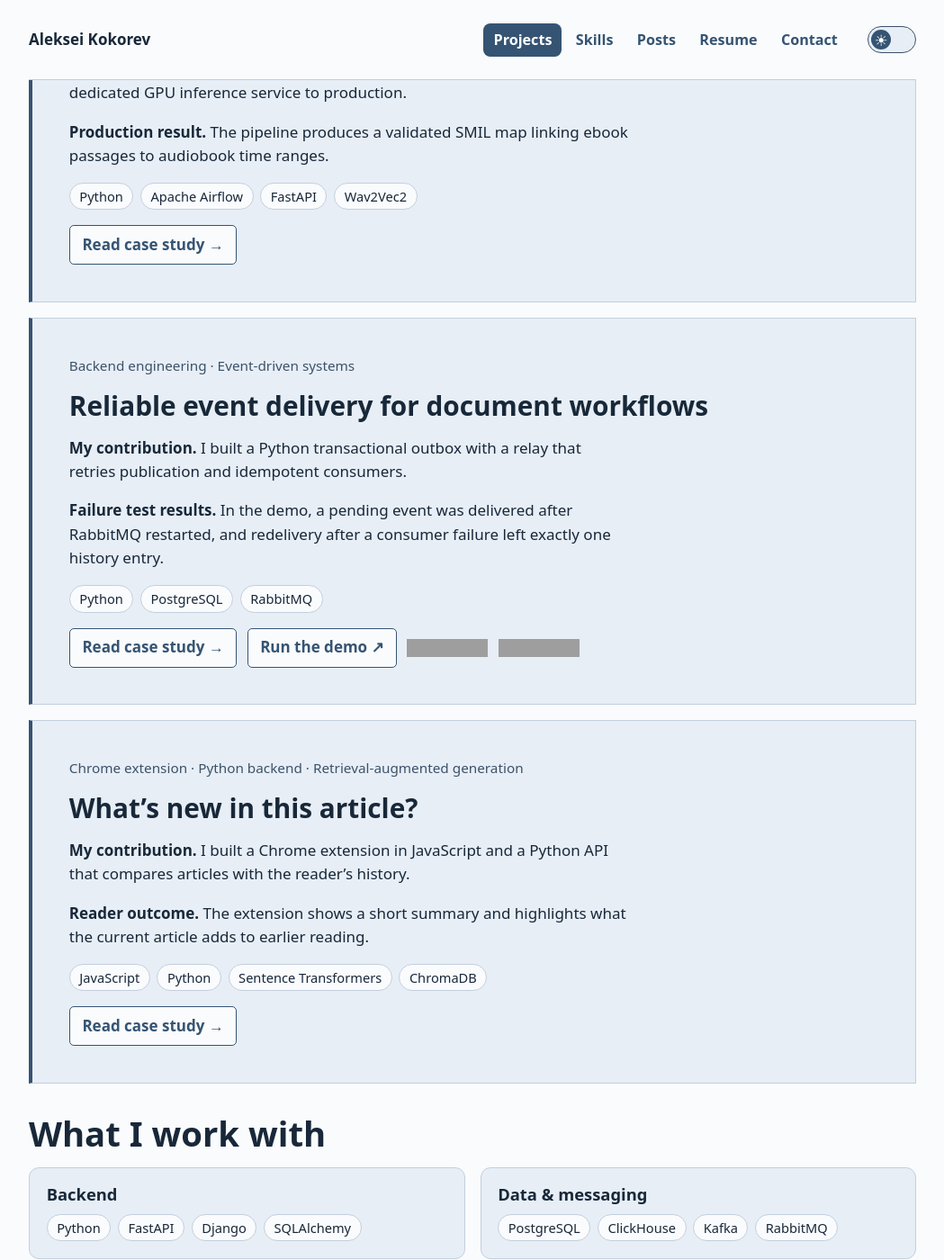
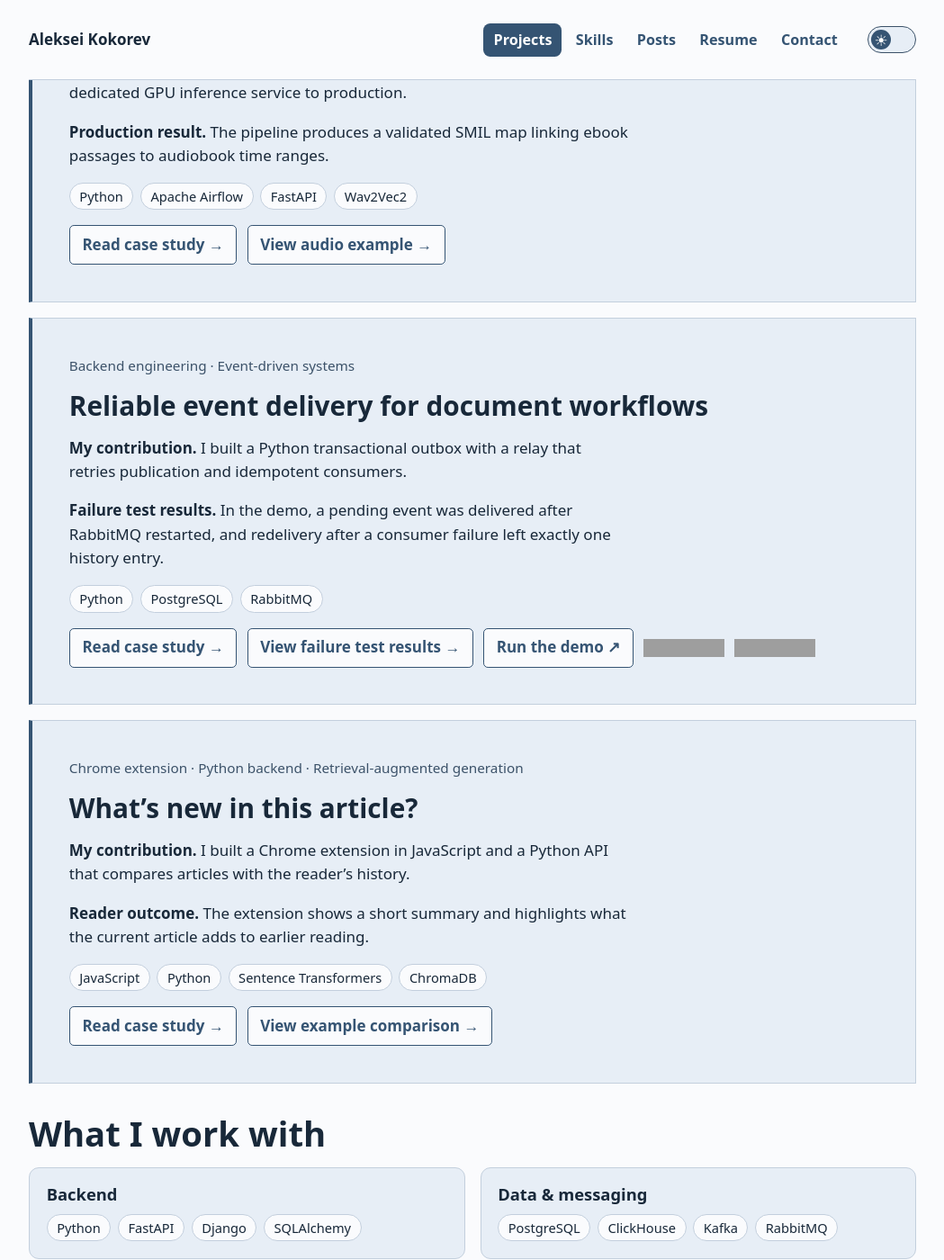
Before and after one commit to alex-coch/alex-coch.github.io, a Jekyll site: the page index.html, which Jekyll copies as it is, in a window 1280 px wide and 1400 px high, scrolled down 929 px. Shown: the whole window at 90% size, without its empty margins (115-1164 px from the left). Built offline with Jekyll 4.4.1, drawn with Linux system fonts in a browser that asks for light colours; grey boxes are pictures that could not be loaded.

Commit message:
Link selected work directly to project examples and results

```diff
--- a/index.html
+++ b/index.html
@@ -51,6 +51,7 @@
   <ul role="list" class="tech-tags" aria-label="Tech stack"><li>Python</li><li>Apache Airflow</li><li>FastAPI</li><li>Wav2Vec2</li></ul>
   <div class="actions work-actions">
     <a href="/projects/audiobook-alignment/">Read case study →</a>
+    <a href="/projects/audiobook-alignment/#alignment-example">View audio example →</a>
   </div>
 </article>
 <article class="work-card">
@@ -61,6 +62,7 @@
   <ul role="list" class="tech-tags" aria-label="Tech stack"><li>Python</li><li>PostgreSQL</li><li>RabbitMQ</li></ul>
   <div class="actions work-actions">
     <a href="/projects/transactional-outbox/">Read case study →</a>
+    <a href="/projects/transactional-outbox/#failure-test-results">View failure test results →</a>
     <a href="https://github.com/alex-coch/document-events-outbox#quick-start">Run the demo ↗</a>
     <div class="ci-badges" role="group" aria-label="GitHub Actions status">
       <a href="https://github.com/alex-coch/document-events-outbox/actions/workflows/compose-ci.yml">
@@ -80,6 +82,7 @@
   <ul role="list" class="tech-tags" aria-label="Tech stack"><li>JavaScript</li><li>Python</li><li>Sentence Transformers</li><li>ChromaDB</li></ul>
   <div class="actions work-actions">
     <a href="/projects/article-comparison/">Read case study →</a>
+    <a href="/projects/article-comparison/#example-comparison">View example comparison →</a>
   </div>
 </article>
 </section>
```
